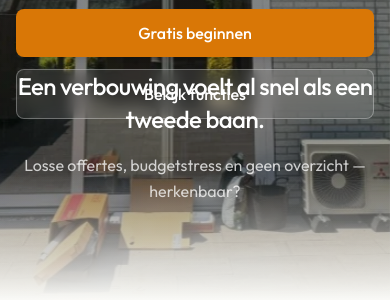
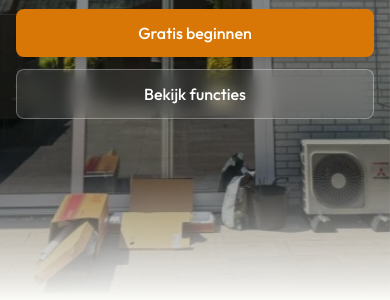
Before and after one commit to rajcomol/Dwellora, a Next.js app: page / in a window 390 px wide. Shown: the part 544-844 px from the top of the page. Built offline with nearby package versions, Linux system fonts and the light colour scheme; no server answers.

Commit message:
fix: dubbele hero-tekst verwijderd (reveal-blok weg)

```diff
--- a/src/components/marketing/MarketingHero.tsx
+++ b/src/components/marketing/MarketingHero.tsx
@@ -19,18 +19,14 @@ export default function MarketingHero() {
   const bgRef = useRef<HTMLDivElement>(null);
   const overlayRef = useRef<HTMLDivElement>(null);
   const contentRef = useRef<HTMLDivElement>(null);
-  const revealRef = useRef<HTMLDivElement>(null);
 
   useEffect(() => {
     if (!sectionRef.current || !pinRef.current) return;
 
     const ctx = gsap.context(() => {
-      if (!scrollEffects) {
-        gsap.set(revealRef.current, { opacity: 1, y: 0 });
-        return;
-      }
+      if (!scrollEffects) return;
 
-      if (!bgRef.current || !overlayRef.current || !contentRef.current || !revealRef.current) return;
+      if (!bgRef.current || !overlayRef.current || !contentRef.current) return;
 
       gsap.from(contentRef.current.children, {
         y: 32,
@@ -39,10 +35,12 @@ export default function MarketingHero() {
         stagger: 0.12,
         ease: "power2.out",
         delay: 0.15,
+        // Faalveilig: ruim na de entree de inline opacity/transform op, zodat geen
+        // enkel element (o.a. de Sfeerbeeld-pill) op opacity 0 blijft hangen.
+        clearProps: "opacity,transform",
       });
 
       gsap.set(bgRef.current, { scale: 1.15 });
-      gsap.set(revealRef.current, { opacity: 0, y: 40 });
 
       const tl = gsap.timeline({
         scrollTrigger: {
@@ -70,11 +68,6 @@ export default function MarketingHero() {
           contentRef.current,
           { opacity: 0, y: -36, ease: "power1.inOut", duration: 0.45 },
           0.2,
-        )
-        .to(
-          revealRef.current,
-          { opacity: 1, y: 0, ease: "power2.out", duration: 0.45 },
-          0.45,
         );
     }, sectionRef);
 
@@ -142,22 +135,6 @@ export default function MarketingHero() {
         </div>
 
         <div
-          ref={revealRef}
-          data-testid="marketing-hero-reveal"
-          className={[
-            "pointer-events-none absolute inset-x-0 bottom-0 mx-auto max-w-4xl px-4 pb-24 text-center sm:px-6 lg:px-8",
-            scrollEffects ? "opacity-0" : "opacity-100",
-          ].join(" ")}
-        >
-          <p className="text-2xl font-medium leading-snug tracking-tight text-white sm:text-3xl lg:text-4xl">
-            {t("marketing.hero.revealHeading")}
-          </p>
-          <p className="mt-4 text-base leading-relaxed text-white/75 sm:text-lg">
-            {t("marketing.hero.revealSubtitle")}
-          </p>
-        </div>
-
-        <div
           className="pointer-events-none absolute inset-x-0 bottom-0 h-32 bg-gradient-to-b from-transparent to-background"
           aria-hidden="true"
         />
```
Also changed, not shown: src/i18n/locales/nl.json, 1 other file (tests, documents, lock files or other folders).
